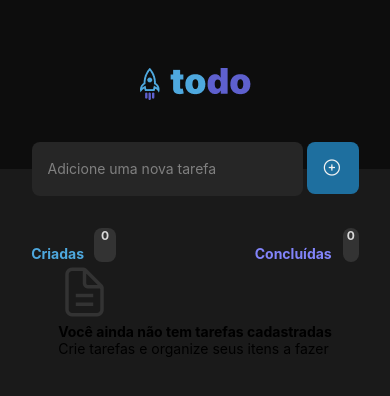
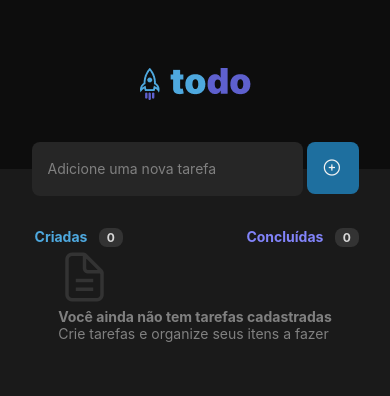
Before and after one commit to dpedersoli/01-desafio-react-native-ts, a React Native app: screen / in a window 390 px wide. Shown: the top 396 px of the page. Built offline with nearby package versions, Linux system fonts and the light colour scheme.

Commit message:
chore: WIP no-content component

```diff
--- a/src/pages/Home/index.tsx
+++ b/src/pages/Home/index.tsx
@@ -1,4 +1,4 @@
-import { Image, Text, TextInput, TouchableOpacity, View } from 'react-native';
+import { Image, SafeAreaView, Text, TextInput, TouchableOpacity, View } from 'react-native';
 import { styles } from './styles';
 import { Ionicons } from "@expo/vector-icons";
 import { theme } from '../../global/styles/theme';
@@ -23,7 +23,7 @@ export function Home() {
   }
 
   return (
-    <View style={styles.container}>
+    <SafeAreaView style={styles.container}>
       <View style={styles.header}>
         <Image source={require('../../assets/images/logo.png')}/>
       </View>
@@ -53,7 +53,7 @@ export function Home() {
         <View style={styles.taskCounterContainer}>
           <View style={styles.createdTasksContainer}>
             <Text style={styles.createdTasksText}> Criadas </Text>
-            <Text style={styles.tasksCounterSpan}> 0 </Text>
+            <Text style={styles.tasksCounterSpan}>0</Text>
           </View>
 
           <View style={styles.doneTasksContainer}>
@@ -78,6 +78,6 @@ export function Home() {
         </View>
 
       </View>
-    </View>
+    </SafeAreaView>
   );
 }
--- a/src/pages/Home/styles.ts
+++ b/src/pages/Home/styles.ts
@@ -59,7 +59,6 @@ export const styles = StyleSheet.create({
   createdTasksText:{
     color: theme.color.blue,
     fontWeight: 'bold',
-    width: 55
   },
 
   doneTasksContainer:{
@@ -69,7 +68,6 @@ export const styles = StyleSheet.create({
   doneTasksText:{
     color: theme.color.purple,
     fontWeight: 'bold',
-    width: 80,
   },
 
   tasksCounterSpan:{
@@ -77,7 +75,8 @@ export const styles = StyleSheet.create({
     color: theme.color['gray-200'],
     fontWeight: 'bold',
     fontSize: 12,
-    paddingHorizontal: 4,
+    paddingHorizontal: 8,
+    paddingVertical: 2,
     borderRadius: 8,
     borderColor: theme.color['gray-400'],
     marginLeft: 8
@@ -85,7 +84,9 @@ export const styles = StyleSheet.create({
 
   noTasksContainer:{},
 
-  noTasksText:{},
+  noTasksText:{
+    color: theme.color['gray-300']
+  },
 
   noTasksTextBold:{
     fontWeight: 'bold',
```
